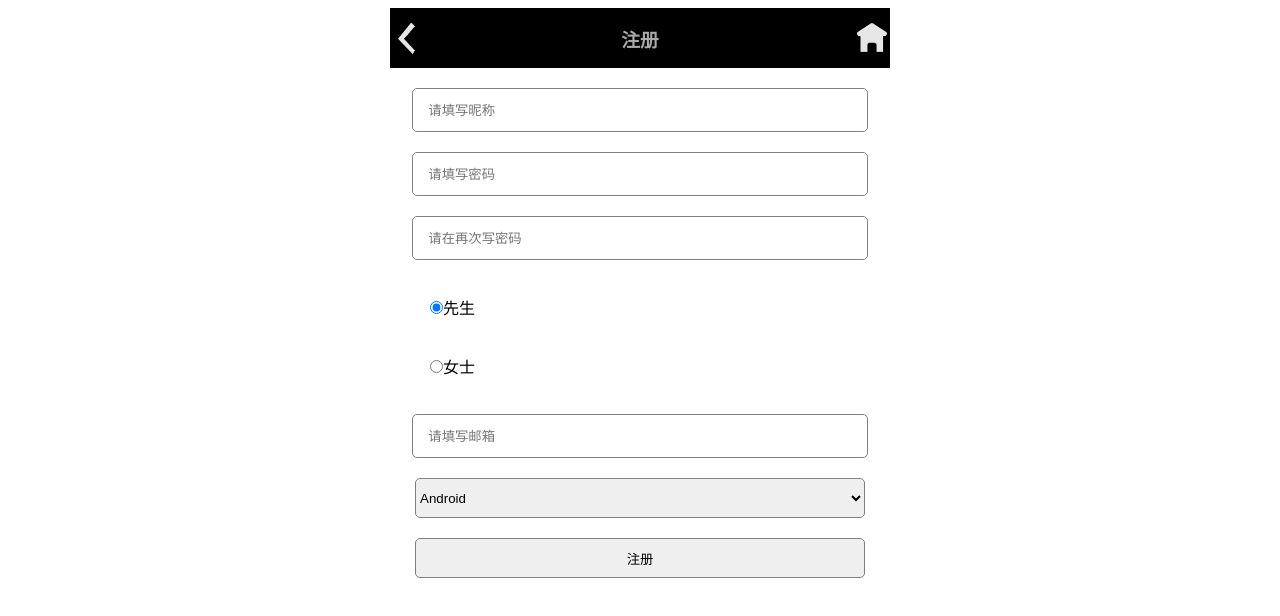
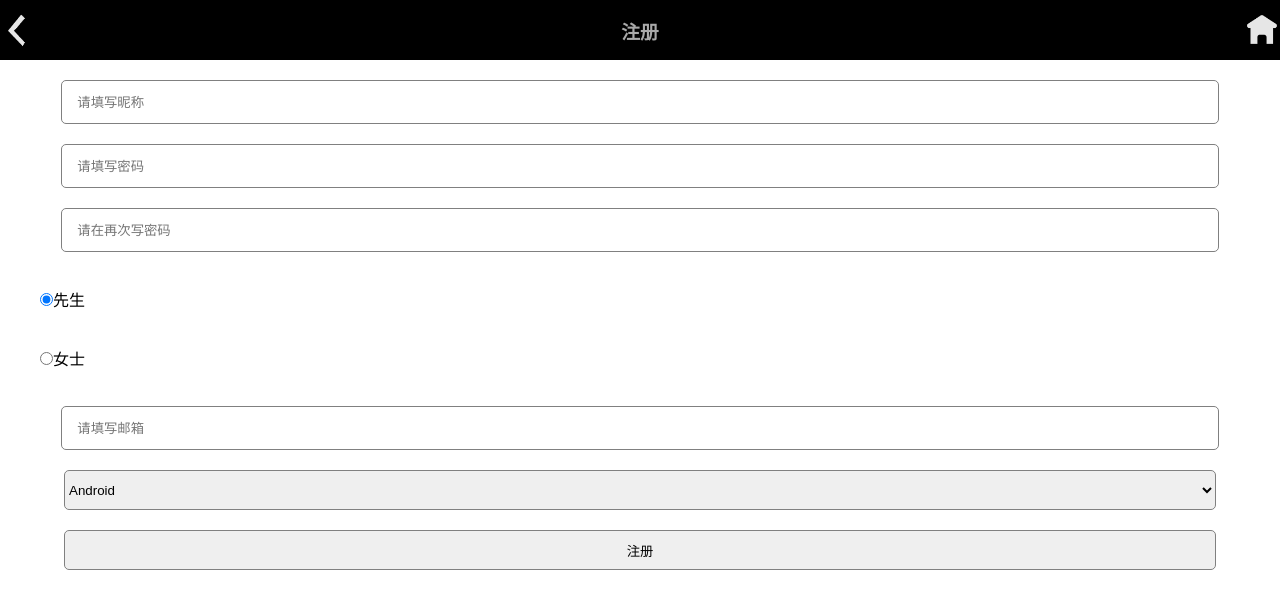
Before and after one commit to wdl215/zhiyouAskAndAnser, a website: page www/index.html in a window 1280 px wide. Drawn offline with nearby package versions, Linux system fonts and the light colour scheme.

Commit message:
0718 1653 更改为全屏

```diff
--- a/www/index.html
+++ b/www/index.html
@@ -6,8 +6,12 @@
     <script src="https://code.jquery.com/jquery-3.2.1.min.js"></script>
     <script src="layer/layer.js"></script>
     <style>
+        body,html{
+            margin: 0;
+            padding: 0;
+        }
         .wrapper {
-            width: 500px;
+            width: 100%;
             height: 700px;
             margin: 0 auto;
         }
```
Also changed, not shown: www/login.html (+5 -1 lines).
